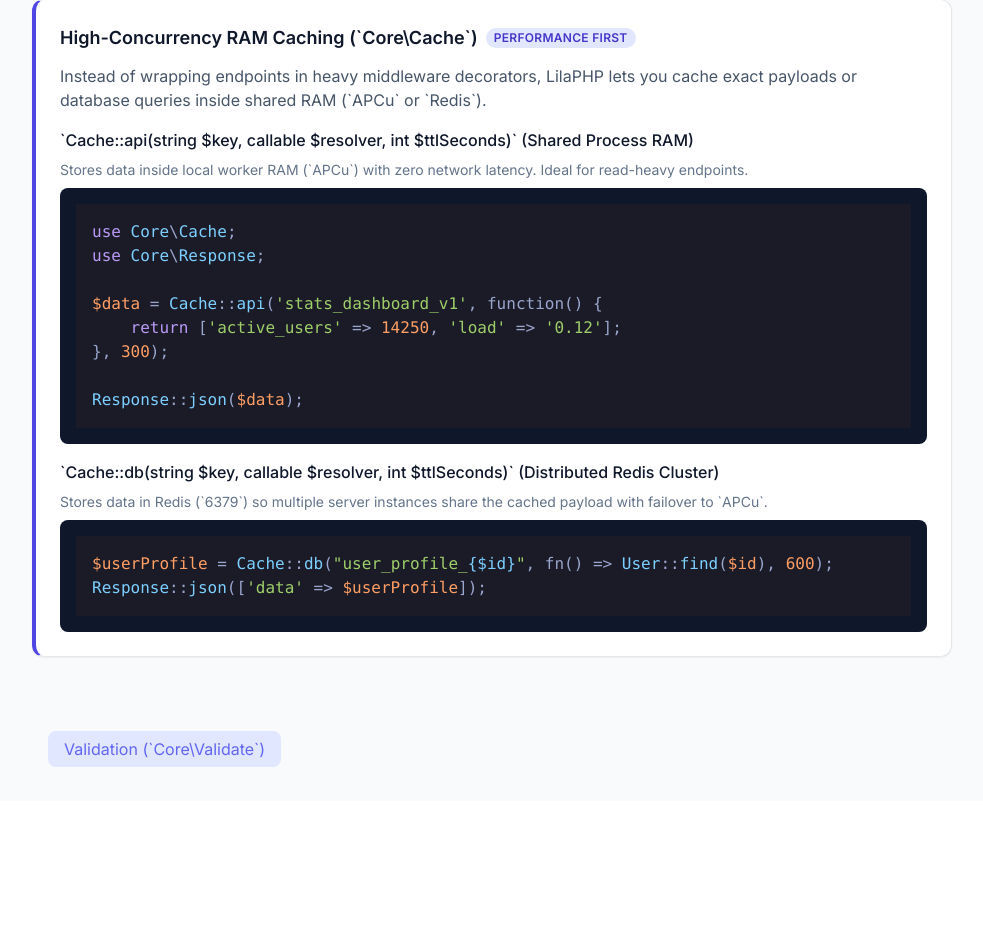
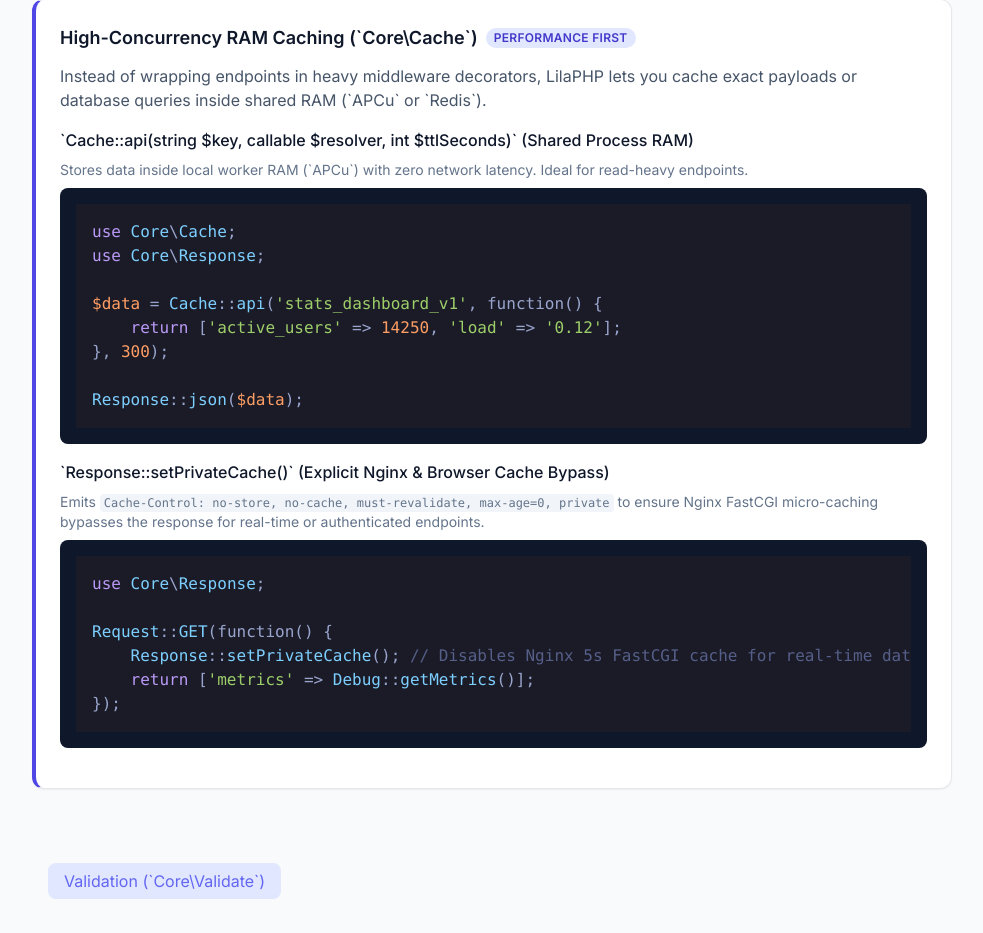
Before and after one commit to seip25/LilaPHP, a PHP site: page /ws/docs/responses.html in a window 1280 px wide. Shown: the part 2861-3794 px from the top of the page, without its empty margins (288-1271 px from the left). Before the commit the page ends 3628 px from the top, so only its background shows below. Run offline with PHP 8.4, Linux system fonts and the light colour scheme; some libraries are stand-ins or nearby versions.

Commit message:
feat: implement Nginx FastCGI micro-caching with automated bypass logic and a new Response::setPrivateCache() helper

```diff
--- a/_core/routes/debug/benchmark.php
+++ b/_core/routes/debug/benchmark.php
@@ -35,6 +35,7 @@ Request::POST(function () {
 });
 
 Request::GET(function () {
+    Response::setPrivateCache();
     $id = (string) Request::input('id', '');
     if (empty($id)) {
         Response::error('Benchmark ID (`id`) is required for status polling', 400);
--- a/_core/routes/debug/metrics.php
+++ b/_core/routes/debug/metrics.php
@@ -5,6 +5,7 @@ use Core\Response;
 use Core\Debug;
 
 Request::GET(function () {
+    Response::setPrivateCache();
     $limit = (int) Request::input('limit', 100);
     Response::json(Debug::getMetrics($limit));
 });
--- a/docs/responses.html
+++ b/docs/responses.html
@@ -207,14 +207,17 @@ $data = Cache::api('stats_dashboard_v1', function() {
 Response::json($data);</code></pre>
 
                         <h4 class="text-md font-medium text-slate-900 dark:text-white mt-4 mb-2">
-                            `Cache::db(string $key, callable $resolver, int $ttlSeconds)` (Distributed Redis Cluster)
+                            `Response::setPrivateCache()` (Explicit Nginx & Browser Cache Bypass)
                         </h4>
                         <p class="text-sm text-slate-500 mb-2">
-                            Stores data in Redis (`6379`) so multiple server instances share the cached payload with failover to `APCu`.
+                            Emits <code class="text-xs bg-slate-100 dark:bg-slate-700 px-1 py-0.5 rounded">Cache-Control: no-store, no-cache, must-revalidate, max-age=0, private</code> to ensure Nginx FastCGI micro-caching bypasses the response for real-time or authenticated endpoints.
                         </p>
-                        <pre
-                            class="bg-slate-900 text-slate-300 p-4 rounded-lg overflow-x-auto"><code class="language-php">$userProfile = Cache::db("user_profile_{$id}", fn() => User::find($id), 600);
-Response::json(['data' => $userProfile]);</code></pre>
+                        <pre class="bg-slate-900 text-slate-300 p-4 rounded-lg overflow-x-auto mb-4"><code class="language-php">use Core\Response;
+
+Request::GET(function() {
+    Response::setPrivateCache(); // Disables Nginx 5s FastCGI cache for real-time data
+    return ['metrics' => Debug::getMetrics()];
+});</code></pre>
                     </div>
                 </div>
             </section>
--- a/frontend/debug.html
+++ b/frontend/debug.html
@@ -12,7 +12,7 @@
     <link
         href="https://fonts.googleapis.com/css2?family=Fira+Code:wght@400;500;600;700&family=Outfit:wght@400;500;600;700;800&display=swap"
         rel="stylesheet">
-    <link rel="stylesheet" href="/assets/css/style.css">
+    <link rel="stylesheet" href="/css/style.css">
 </head>
 
 <body>
```
Also changed, not shown: _core/Response.php (+13 -0 lines), README.md, docs/README.md, 1 other file.
